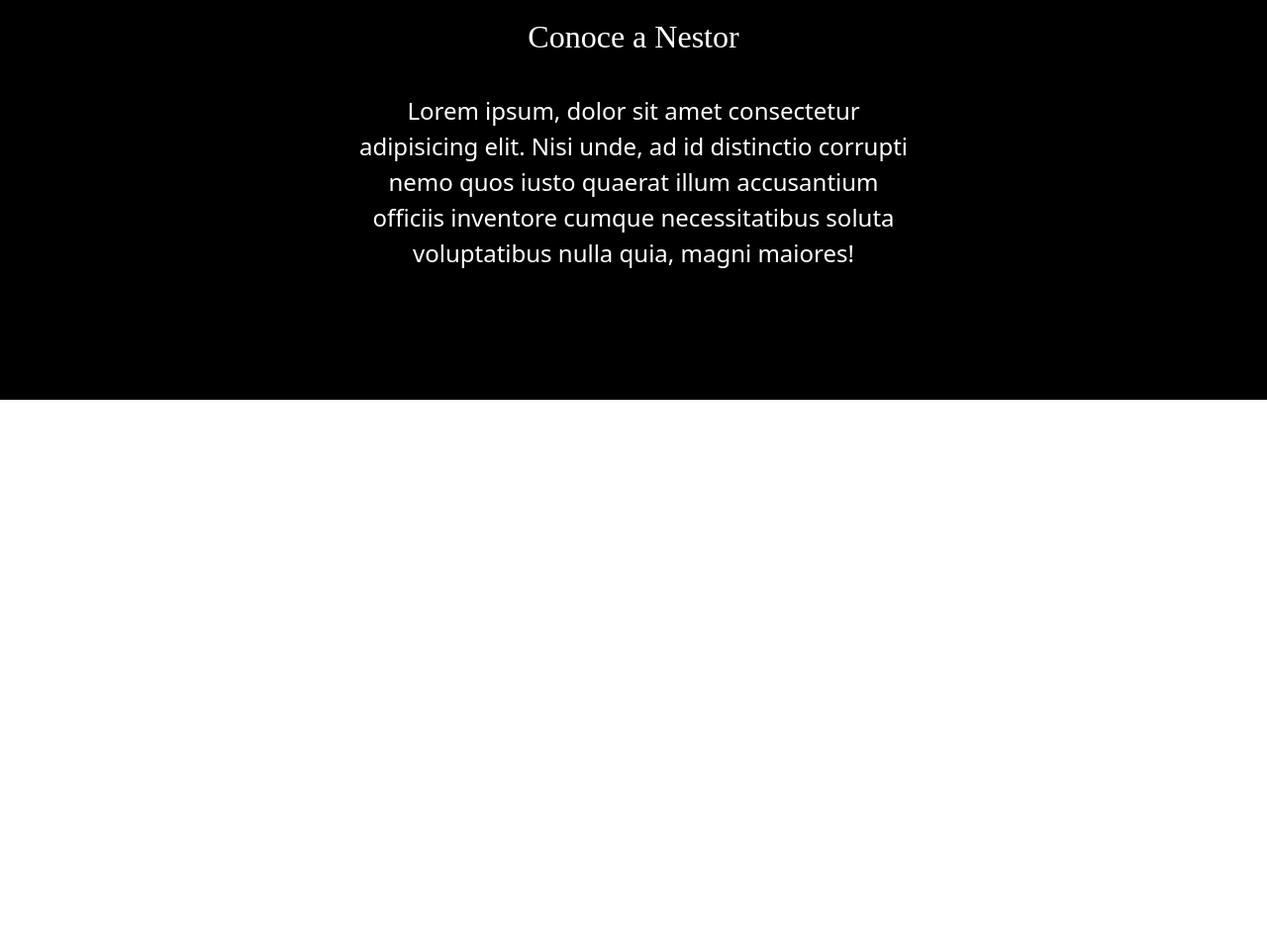
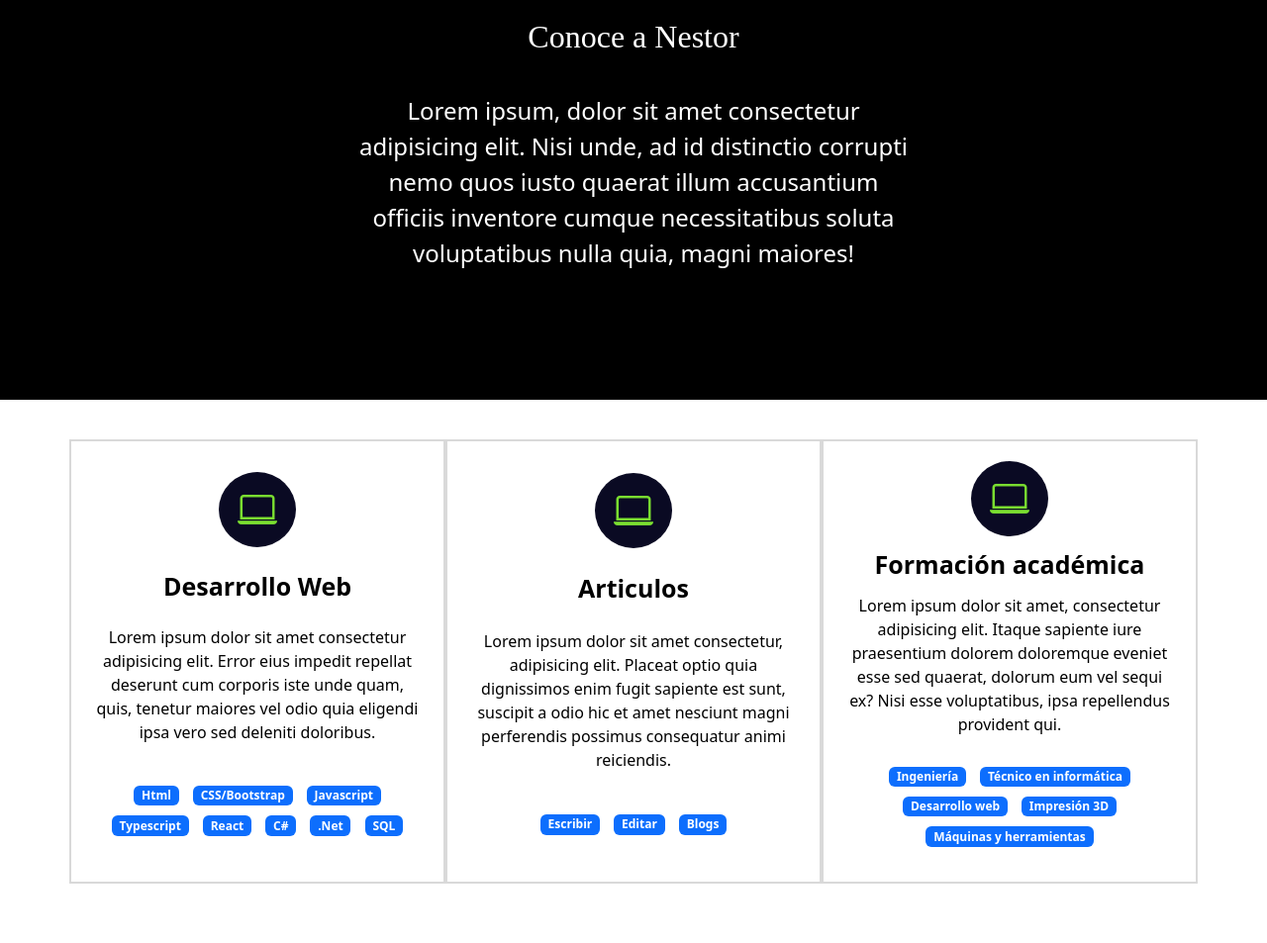
Before and after one commit to Neo3691102/portafolioweb, a plain HTML site: page index.html in a window 1280 px wide. Shown: the part 993-1946 px from the top of the page at 99% size. Before the commit the page ends 1397 px from the top, so only its background shows below. Drawn offline with nearby package versions, Linux system fonts and the light colour scheme; a web font is replaced by a local one.

Commit message:
seccion experiencia terminada

```diff
--- a/index.html
+++ b/index.html
@@ -17,6 +17,11 @@
       rel="stylesheet"
       integrity="sha384-QWTKZyjpPEjISv5WaRU9OFeRpok6YctnYmDr5pNlyT2bRjXh0JMhjY6hW+ALEwIH"
       crossorigin="anonymous"
+    />
+    <!-- iconos de bootstrap -->
+    <link
+      rel="stylesheet"
+      href="https://cdn.jsdelivr.net/npm/bootstrap-icons@1.11.3/font/bootstrap-icons.min.css"
     />
     <link rel="stylesheet" href="style.css" />
     <link rel="preconnect" href="https://fonts.googleapis.com" />
@@ -99,6 +104,68 @@
         </p>
       </div>
     </section>
+    <!--Experiencia-->
+    <section class="experiencia seccion-clara">
+      <div class="container text-center">
+        <div class="row">
+          <!-- Desarrollo Web -->
+          <div class="columna col-12 col-md-4">
+            <i class="bi bi-laptop"></i>
+            <p class="experiencia-titulo">Desarrollo Web</p>
+            <p>
+              Lorem ipsum dolor sit amet consectetur adipisicing elit. Error
+              eius impedit repellat deserunt cum corporis iste unde quam, quis,
+              tenetur maiores vel odio quia eligendi ipsa vero sed deleniti
+              doloribus.
+            </p>
+            <div class="badges-contenedor">
+              <span class="badge text-bg-primary">Html</span>
+              <span class="badge text-bg-primary">CSS/Bootstrap</span>
+              <span class="badge text-bg-primary">Javascript</span>
+              <span class="badge text-bg-primary">Typescript</span>
+              <span class="badge text-bg-primary">React</span>
+              <span class="badge text-bg-primary">C#</span>
+              <span class="badge text-bg-primary">.Net</span>
+              <span class="badge text-bg-primary">SQL</span>
+            </div>
+          </div>
+          <!-- Articulos -->
+          <div class="columna col-12 col-md-4">
+            <i class="bi bi-laptop"></i>
+            <p class="experiencia-titulo">Articulos</p>
+            <p>
+              Lorem ipsum dolor sit amet consectetur, adipisicing elit. Placeat
+              optio quia dignissimos enim fugit sapiente est sunt, suscipit a
+              odio hic et amet nesciunt magni perferendis possimus consequatur
+              animi reiciendis.
+            </p>
+            <div class="badges-contenedor">
+              <span class="badge text-bg-primary">Escribir</span>
+              <span class="badge text-bg-primary">Editar</span>
+              <span class="badge text-bg-primary">Blogs</span>
+            </div>
+          </div>
+          <!-- Estudiante -->
+          <div class="columna col-12 col-md-4">
+            <i class="bi bi-laptop"></i>
+            <p class="experiencia-titulo">Formación académica</p>
+            <p>
+              Lorem ipsum dolor sit amet, consectetur adipisicing elit. Itaque
+              sapiente iure praesentium dolorem doloremque eveniet esse sed
+              quaerat, dolorum eum vel sequi ex? Nisi esse voluptatibus, ipsa
+              repellendus provident qui.
+            </p>
+            <div class="badges-contenedor">
+              <span class="badge text-bg-primary">Ingeniería</span>
+              <span class="badge text-bg-primary">Técnico en informática</span>
+              <span class="badge text-bg-primary">Desarrollo web</span>
+              <span class="badge text-bg-primary">Impresión 3D</span>
+              <span class="badge text-bg-primary">Máquinas y herramientas</span>
+            </div>
+          </div>
+        </div>
+      </div>
+    </section>
 
     <script
       src="https://cdn.jsdelivr.net/npm/bootstrap@5.3.3/dist/js/bootstrap.bundle.min.js"
--- a/style.css
+++ b/style.css
@@ -79,6 +79,59 @@ h1 {
   font-size: 1.5rem;
 }
 
+/* experiencia */
+.experiencia i {
+  font-size: 2.5rem;
+  color: #7ade30;
+  background-color: #0a0a23;
+  padding: 8px 19px;
+  border-radius: 50%;
+}
+
+.experiencia {
+  padding: 40px 40px 60px 40px;
+}
+
+.seccion-clara {
+  background-color: white;
+  color: black;
+}
+
+/* .experiencia .row div {
+  height: 250px;
+  background-color: purple;
+  border: 3px solid orange;
+} */
+.experiencia .columna {
+  padding: 20px;
+  border: 2px solid #8080804d;
+  display: flex;
+  flex-direction: column;
+  align-items: center;
+  justify-content: space-evenly;
+  transition: all 0.2s ease-in;
+}
+
+.experiencia .columna:hover {
+  color: white;
+  background-color: #1b1b32;
+}
+
+.experiencia-titulo {
+  font-size: 25px;
+  font-weight: bold;
+  margin: 10px 0;
+}
+
+.badges-contenedor {
+  font-weight: bold;
+  margin: 10px 0;
+}
+
+.badge {
+  margin: 5px;
+}
+
 /* mediaquery */
 @media screen and (max-width: 768px) {
   .navbar-brand {
```
